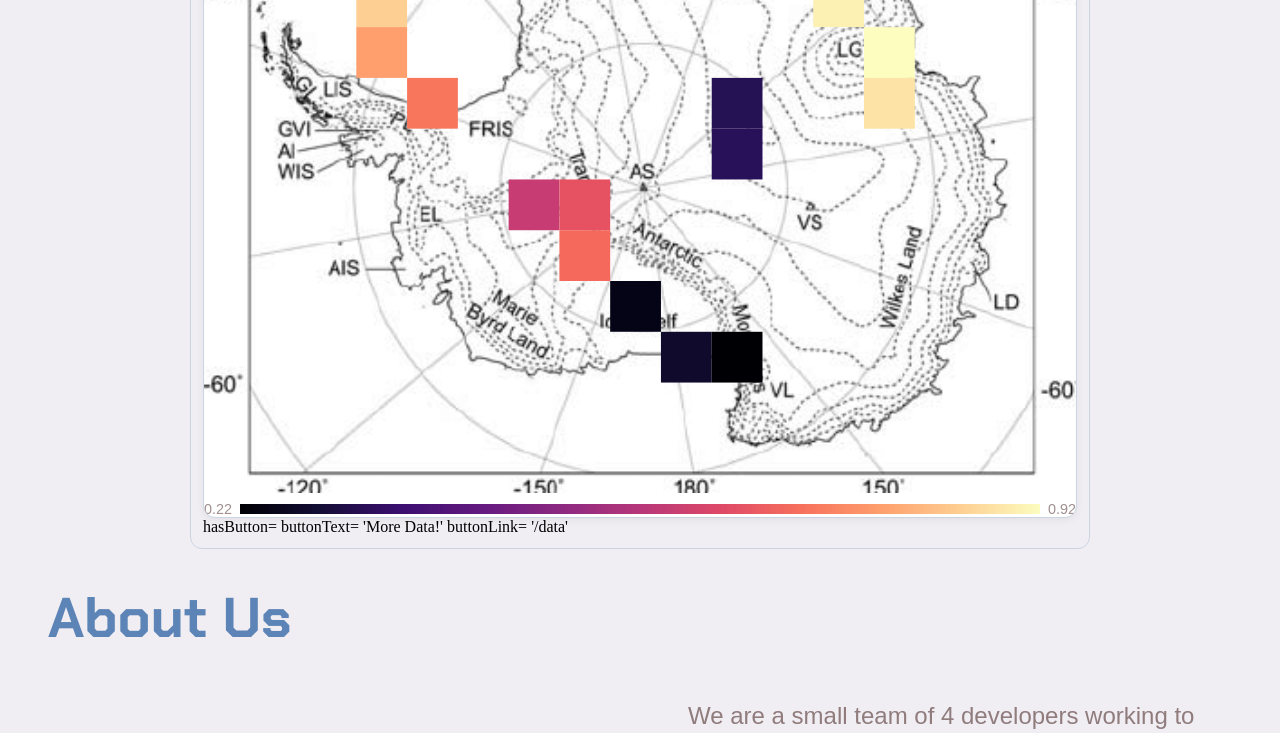
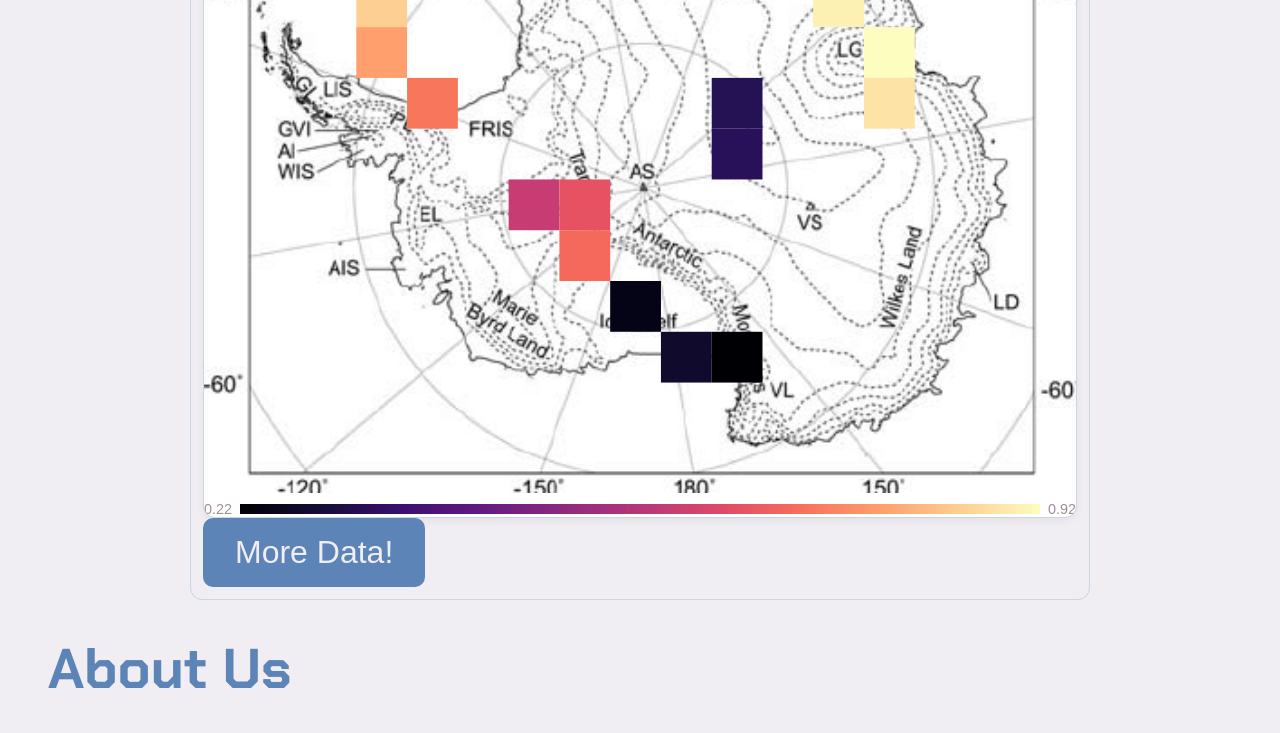
Before and after one commit to E11aW/css481-final-project, a React (Create React App) app: page / in a window 1280 px wide. Shown: the part 1579-2312 px from the top of the page. Built offline with nearby package versions, Linux system fonts and the light colour scheme.

Commit message:
adding data page button

```diff
--- a/src/pages/homepage/home.js
+++ b/src/pages/homepage/home.js
@@ -3,6 +3,7 @@ import { MaxWidth } from '../../components/MaxWidth/MaxWidth';
 import { TextImage } from '../../components/TextImage/TextImage';
 import { ImageOverlay } from '../../components/ImageOverlay/ImageOverlay';
 import { SealRoller } from '../../components/SealRoller/SealRoller';
+import { Button } from '../../components/Button/Button';
 import  D3HeatMap from '../../components/D3HeatMap/D3HeatMap';
 import Placeholder from '../../assets/Home/placeholder.png';
 import Glacier from '../../assets/Home/glacier.jpg'
@@ -33,9 +34,7 @@ export const Homepage = () => {
             normalized= {true}
             cellSize= {28}
           />
-          hasButton= {true}
-          buttonText= 'More Data!'
-          buttonLink= '/data'
+          <Button className='button' buttonLink='/data' buttonText='More Data!'/>
           </div>
         <h2 className='about-us-subheader'>About Us</h2>
         <TextImage
```
